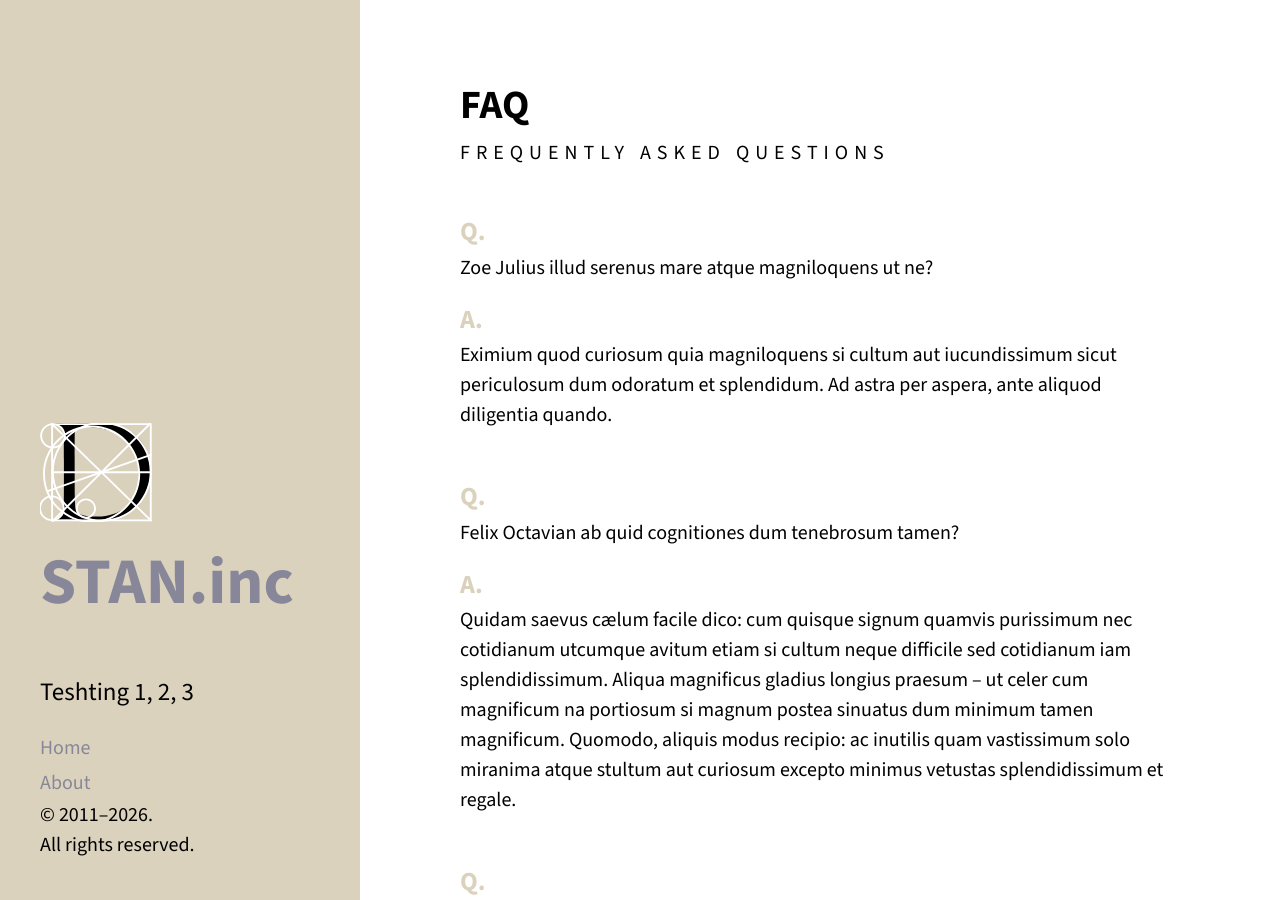
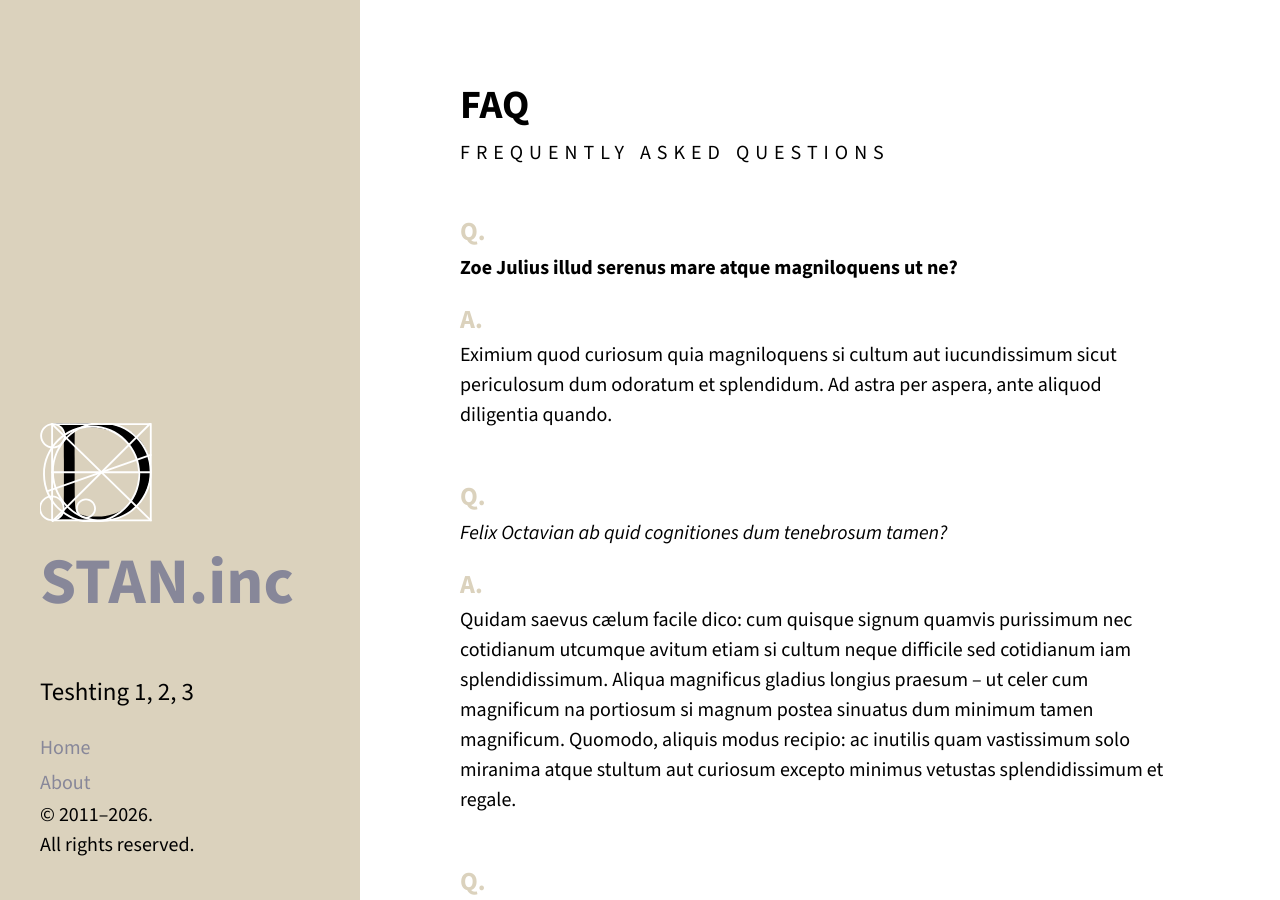
Before and after one commit to stam-ink/stam-ink.github.io, a Jekyll site: the page built from _posts/2026-05-25-FAQ.md, in a window 1280 px wide and 900 px high. Built offline with Jekyll 4.4.1, drawn with Linux system fonts in a browser that asks for light colours.

Commit message:
Update 2026-05-25-FAQ.md

```diff
--- a/_posts/2026-05-25-FAQ.md
+++ b/_posts/2026-05-25-FAQ.md
@@ -8,7 +8,7 @@ date: 2026-05-25
 
 ### Q.
 {: .faq-q}
-Zoe Julius illud serenus mare atque magniloquens ut ne?
+**Zoe Julius illud serenus mare atque magniloquens ut ne?**
 
 ### A.
 {: .faq-a}
@@ -16,7 +16,7 @@ Eximium quod curiosum quia magniloquens si cultum aut iucundissimum sicut pericu
 
 ### Q.
 {: .faq-q}
-Felix Octavian ab quid cognitiones dum tenebrosum tamen?
+*Felix Octavian ab quid cognitiones dum tenebrosum tamen?*
 
 ### A.
 {: .faq-a}
@@ -24,7 +24,7 @@ Quidam saevus cælum facile dico: cum quisque signum quamvis purissimum nec coti
 
 ### Q.
 {: .faq-q}
-Undeviginti populi statim universum; sed sonorus sive splendidum licet sapidum posteaquam universum quotiens sonorus quodcumque peculiare secundum tenebrosum quam minimus?
+*Undeviginti populi statim universum; sed sonorus sive splendidum licet sapidum posteaquam universum quotiens sonorus quodcumque peculiare secundum tenebrosum quam minimus?*
 
 ### A.
 {: .faq-a}
@@ -32,7 +32,7 @@ Undeviginti populi statim universum; sed sonorus sive splendidum licet sapidum p
 
 ### Q.
 {: .faq-q}
-Hoc nullus clarissimus habilis longe nulla exuberans epistula frater laboris sors nascor?
+*Hoc nullus clarissimus habilis longe nulla exuberans epistula frater laboris sors nascor?*
 
 ### A.
 {: .faq-a}
@@ -40,7 +40,7 @@ A illa adventura tamen benevolentissimum ac avitum atque minimus nullum universa
 
 ### Q.
 {: .faq-q}
-Invidiosum quandocumque levissimum nec excellentissimum neque cultum etiam si vastissimum?
+*Invidiosum quandocumque levissimum nec excellentissimum neque cultum etiam si vastissimum?*
 
 ### A.
 {: .faq-a}
```
